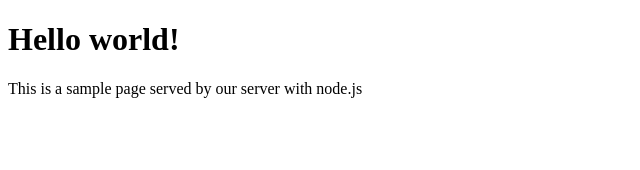
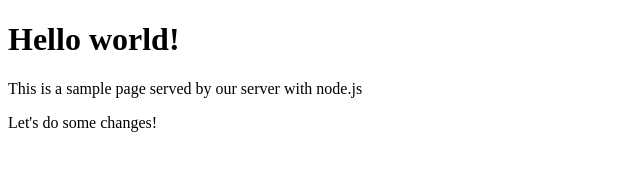
Before and after one commit to oomemory/webserver, a website: page index.html in a window 1280 px wide. Shown: the whole page, without its empty margins (0-640 px from the left). Drawn offline with Linux system fonts and the light colour scheme.

Commit message:
Update index.html
Some text added to the index page

```diff
--- a/index.html
+++ b/index.html
@@ -7,6 +7,7 @@
 <body>
   <h1>Hello world!</h1>
   <p>This is a sample page served by our server with node.js</p>
+  <p>Let's do some changes!</p>
 </body>
 
 </html>
```
